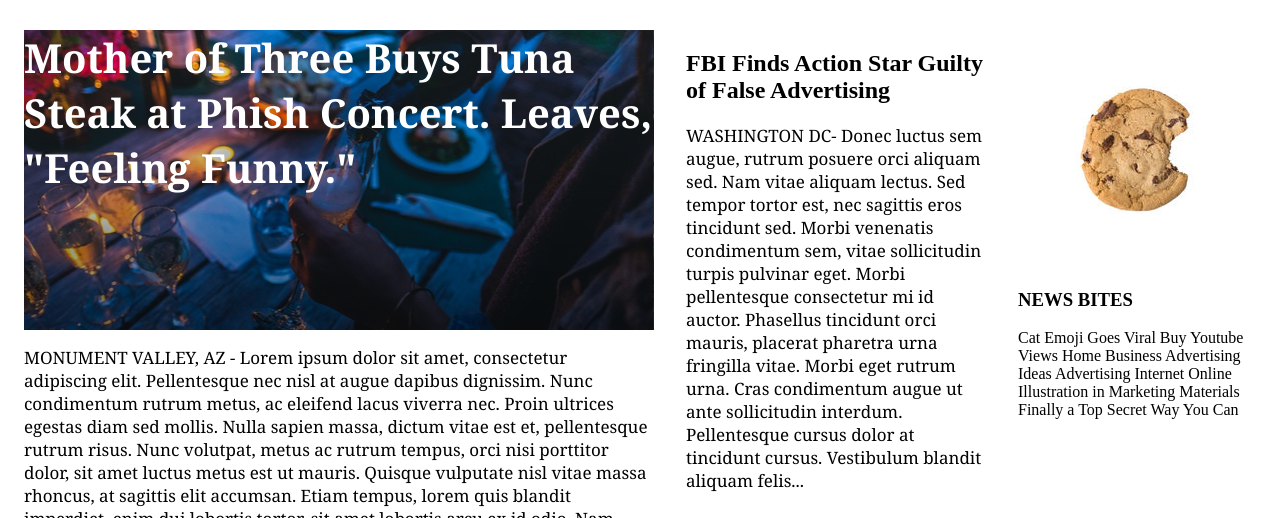
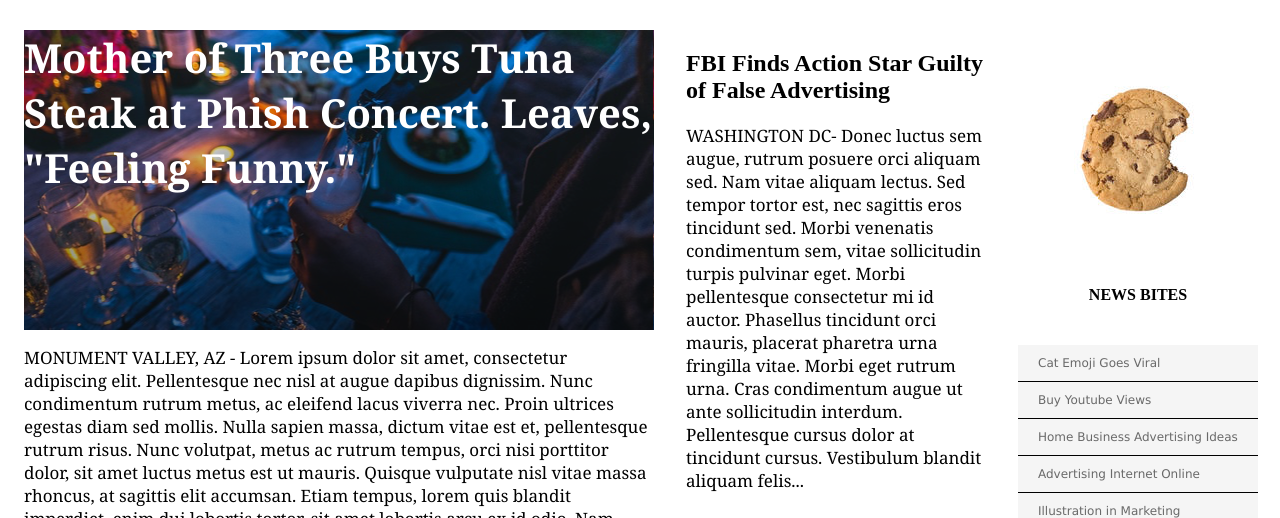
Before and after one commit to tbeck10/mytimes, a plain HTML site: page index.html in a window 1280 px wide. Shown: the part 94-612 px from the top of the page. Drawn offline with Linux system fonts and the light colour scheme.

Commit message:
Add positioning for news bites section

```diff
--- a/index.html
+++ b/index.html
@@ -80,7 +80,7 @@
 
     <div class="column small">
       <img src="./resources/images/img-news-bite.png" />
-      <div class="news-bite">
+      <div class="news-bites">
         <h3>NEWS BITES</h3>
         <span class="bite">Cat Emoji Goes Viral</span>
         <span class="bite">Buy Youtube Views</span>
--- a/resources/css/style.css
+++ b/resources/css/style.css
@@ -131,3 +131,20 @@ a {
 .column.small {
   width: 240px;
 }
+
+.news-bites h3 {
+  font-size: 16px;
+  font-weight: bold;
+  text-align: center;
+  margin-bottom: 41px;
+}
+
+.news-bites .bite {
+  display: block;
+  border-bottom: 1px solid black;
+  background-color: WhiteSmoke;
+  font-family: Verdana;
+  font-size: 12px;
+  color: DimGray;
+  padding: 11px 20px;
+}
```
